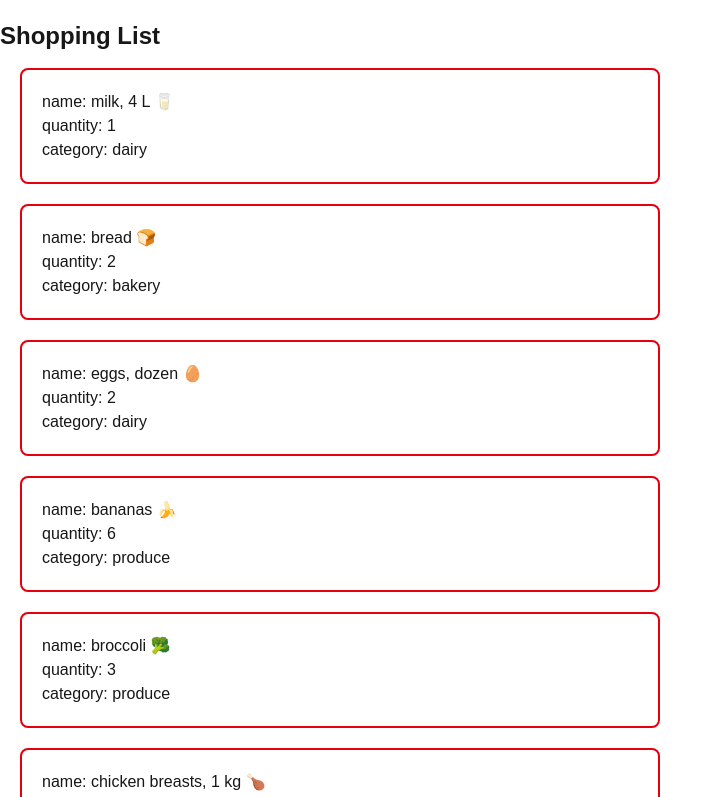
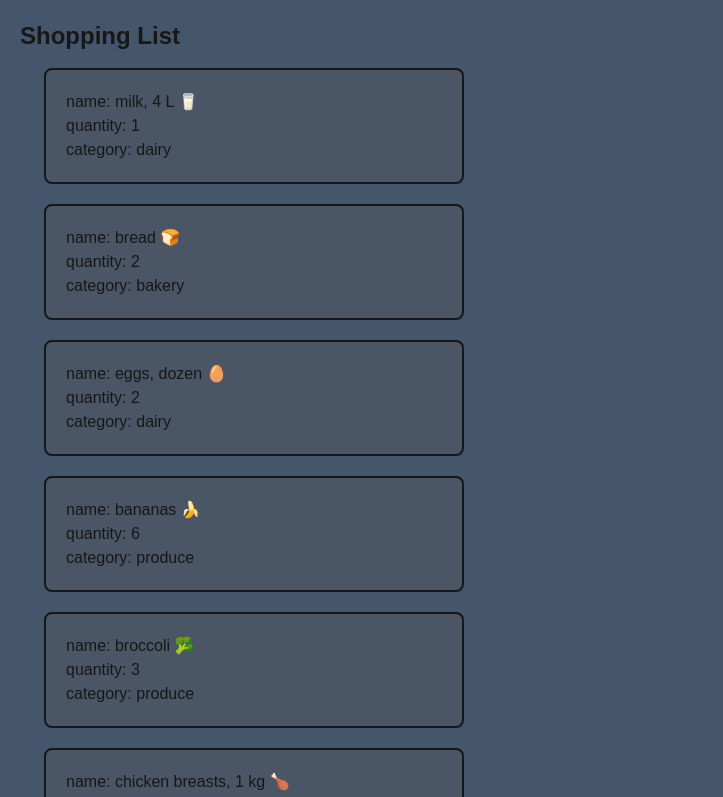
Before and after one commit to BryanTheGreat01/cprg306-assignments, a Next.js app: page /week-3 in a window 1280 px wide. Shown: the top 797 px of the page, without its empty margins (0-723 px from the left). Built offline with nearby package versions, Linux system fonts and the light colour scheme.

Commit message:
added some extra stuffs

```diff
--- a/app/week-3/item-list.js
+++ b/app/week-3/item-list.js
@@ -73,7 +73,7 @@ export default function ItemList() {
   };
 
   return (
-    <main>
+    <main className="justify-center bg-slate-600 ml-5">
       <Item items={item1} />
       <Item items={item2} />
       <Item items={item3} />
--- a/app/week-3/item.js
+++ b/app/week-3/item.js
@@ -1,6 +1,6 @@
 export default function Item({ items }) {
   return (
-    <section className="p-5 border-2 border-red-600 w-1/2 ml-5 mb-5 rounded-lg">
+    <section className="p-5 border-2 w-1/3 ml-6 mb-5 rounded-lg bg-gray-600 align-center">
       <h2>name: {items.name}</h2>
       <p>quantity: {items.quantity}</p>
       <p>category: {items.category}</p>
--- a/app/week-3/page.js
+++ b/app/week-3/page.js
@@ -1,8 +1,8 @@
 import ItemList from "./item-list";
 export default function Page() {
   return (
-    <main>
-      <h1 className="text-2xl font-bold mb-4 mt-5">Shopping List</h1>
+    <main className="justify-center bg-slate-600 ">
+      <h1 className="text-2xl font-bold mb-4 mt-5 ml-5">Shopping List</h1>
       <ItemList />
     </main>
   );
```
